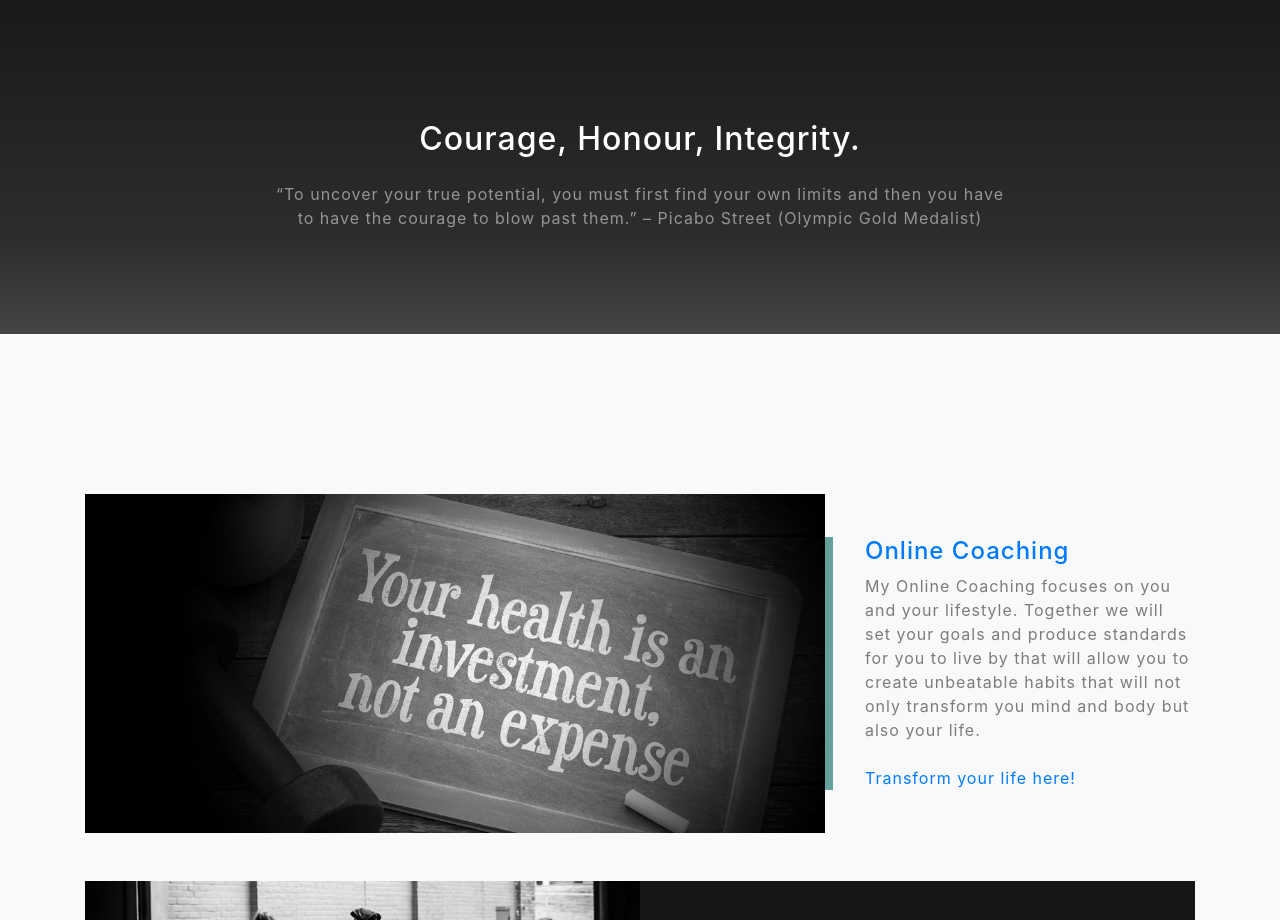
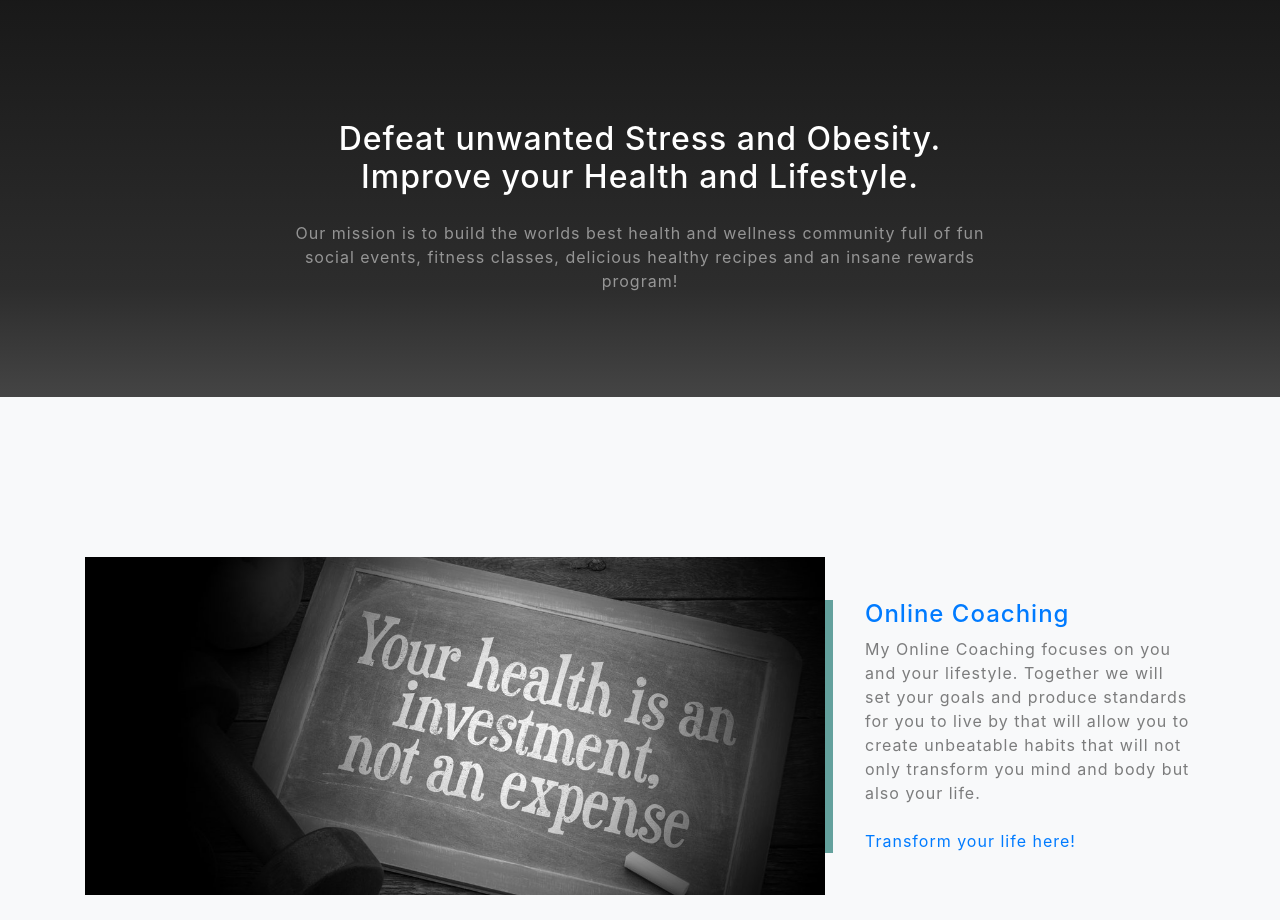
Before and after one commit to jackosullivanpt/elixirclub, a website with bundled scripts: page index.html in a window 1280 px wide. Shown: the part 840-1760 px from the top of the page. Built offline with nearby package versions, Linux system fonts and the light colour scheme; files whose address does not match are found by name.

Commit message:
Update index.html

```diff
--- a/index.html
+++ b/index.html
@@ -67,9 +67,9 @@
       <div class="container">
         <div class="row">
           <div class="col-lg-8 mx-auto">
-            <h2 class="text-white mb-4">Courage, Honour, Integrity.</h2>
-            <p class="text-white-50">“To uncover your true potential, you must first find your own limits and then you have to have
-              the courage to blow past them.” – Picabo Street (Olympic Gold Medalist)</p>
+            <h2 class="text-white mb-4">Defeat unwanted Stress and Obesity. Improve your Health and Lifestyle.</h2>
+            <p class="text-white-50">Our mission is to build the worlds best health and wellness community full of fun
+            social events, fitness classes, delicious healthy recipes and an insane rewards program!</p>
           </div>
         </div>
         <img src="img" class="img-fluid" alt="">
```
